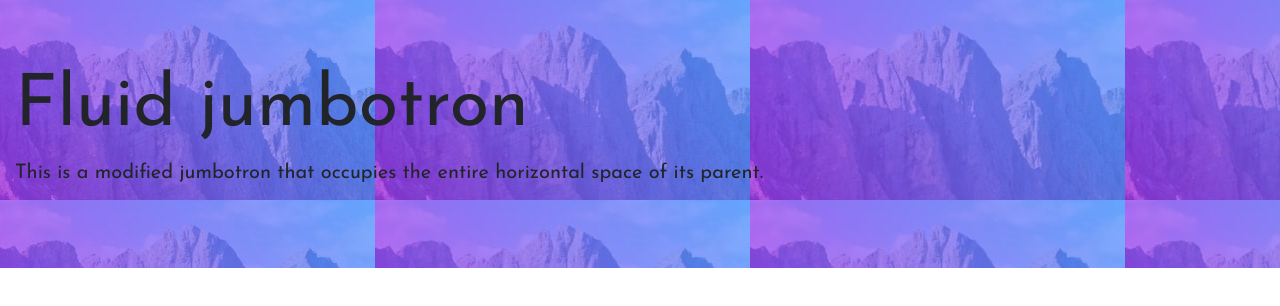
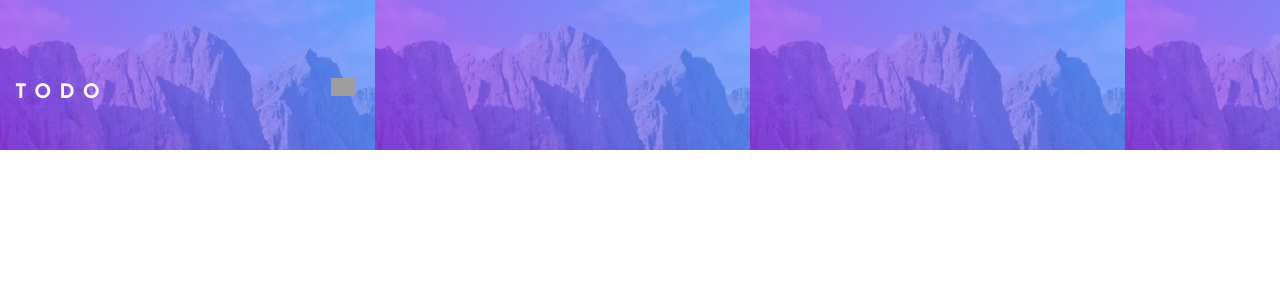
Before and after one commit to e0marina/todo_app, a React (Create React App) app in the folder client/: page / in a window 1280 px wide. Shown: the top 306 px of the page. Built offline with nearby package versions, Linux system fonts and the light colour scheme; grey boxes are pictures that could not be loaded.

Commit message:
updated header with todo word and moon icon

```diff
--- a/client/src/components/Jumbotron/jumbotron.css
+++ b/client/src/components/Jumbotron/jumbotron.css
@@ -1,3 +1,20 @@
 /* jumbo {
   background-image: url("./../../images/bg-mobile-light.jpg");
 } */
+#container {
+  display: flex;
+}
+
+#heading {
+  width: 316px;
+  font-size: 20px;
+  color: hsl(0, 0%, 98%);
+  font-weight: 700;
+  letter-spacing: 0.4em;
+  margin-top: 14px;
+  padding: 0;
+}
+#moon {
+  margin-top: 14px;
+  height: 18px;
+}
--- a/client/src/components/Jumbotron/jumbotron.js
+++ b/client/src/components/Jumbotron/jumbotron.js
@@ -1,18 +1,23 @@
 import React from "react";
 import { Jumbotron, Container } from "reactstrap";
 import "./jumbotron.css";
-import car from "../../images/bg-mobile-light.jpg";
+import mobileHeaderBkgd from "../../images/bg-mobile-light.jpg";
+import moon from "../../images/icon-moon.svg";
 
 const JumbotronToDo = (props) => {
   return (
     <div>
-      <Jumbotron fluid style={{ backgroundImage: `url(${car})` }}>
-        <Container fluid>
-          <h1 className="display-3">Fluid jumbotron</h1>
-          <p className="lead">
-            This is a modified jumbotron that occupies the entire horizontal
-            space of its parent.
-          </p>
+      <Jumbotron
+        fluid
+        style={{
+          backgroundImage: `url(${mobileHeaderBkgd})`,
+          width: "100%",
+          height: "150px",
+        }}
+      >
+        <Container fluid id="container">
+          <div id="heading">TODO</div>
+          <img src={moon} alt="moon icon" id="moon" />
         </Container>
       </Jumbotron>
     </div>
```
